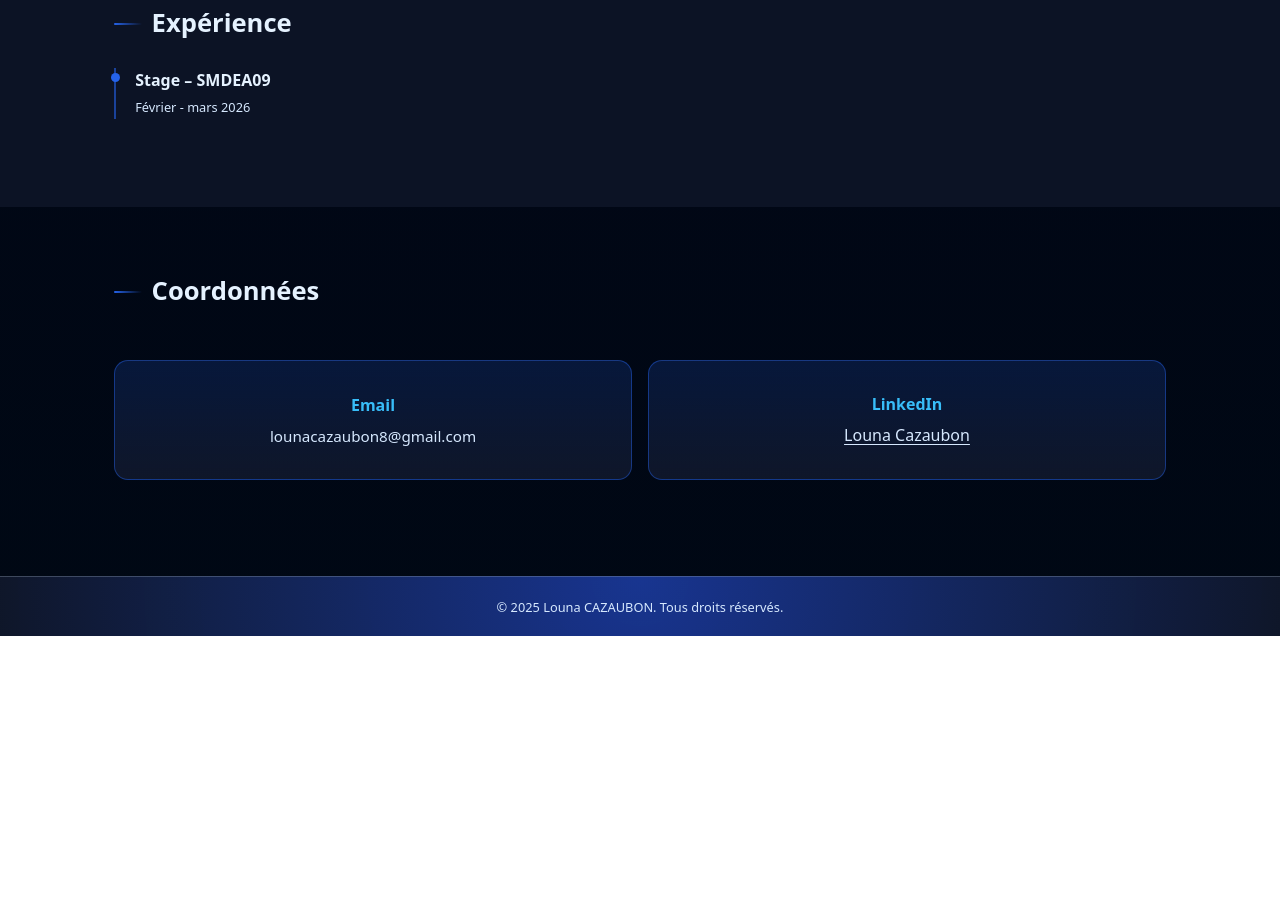
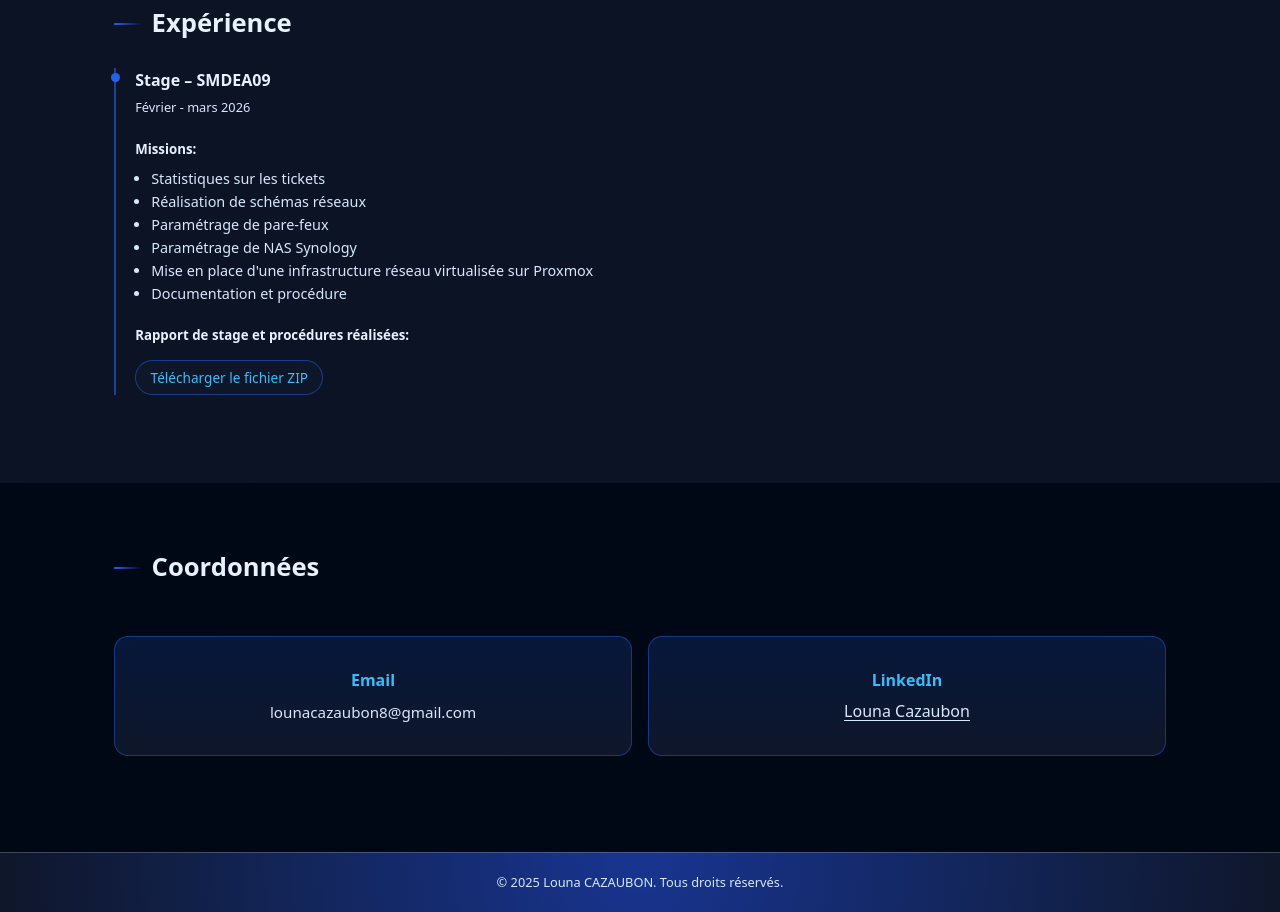
Before and after one commit to lounakzo/portfolio-cazaubon, a plain HTML site: page index.html in a window 1280 px wide. Shown: the part 1824-2736 px from the top of the page. Before the commit the page ends 2460 px from the top, so only its background shows below. Drawn offline with Linux system fonts and the light colour scheme.

Commit message:
ajout missions stage et téléchargement rapprt

```diff
--- a/index.html
+++ b/index.html
@@ -162,6 +162,19 @@
         <div class="timeline-item">
           <h4>Stage – SMDEA09</h4>
           <span class="timeline-date">Février - mars 2026</span>
+          <h5>Missions:</h5>
+          <ul>
+              <li>Statistiques sur les tickets</li>
+              <li>Réalisation de schémas réseaux</li>
+              <li>Paramétrage de pare-feux</li>
+              <li>Paramétrage de NAS Synology</li>
+              <li>Mise en place d'une infrastructure réseau virtualisée sur Proxmox</li>
+              <li>Documentation et procédure</li>
+          </ul>
+          <h5>Rapport de stage et procédures réalisées:</h5>
+          <div class="links">
+          <a href="Rapport-Stage.zip" download="Rapport-Stage.zip">Télécharger le fichier ZIP</a>
+        </div>
         </div>
       </div>
     </section>
--- a/style.css
+++ b/style.css
@@ -131,7 +131,10 @@ html, body {
   border-radius: 999px;
   background: linear-gradient(90deg, var(--primary), transparent);
 }
-
+.timeline-item h5 {
+  margin-top: 1.2rem;
+  margin-bottom: 0.45rem;
+}
 /* Grille cartes */
 
 .grid {
```
Also changed, not shown: 1 other file.
